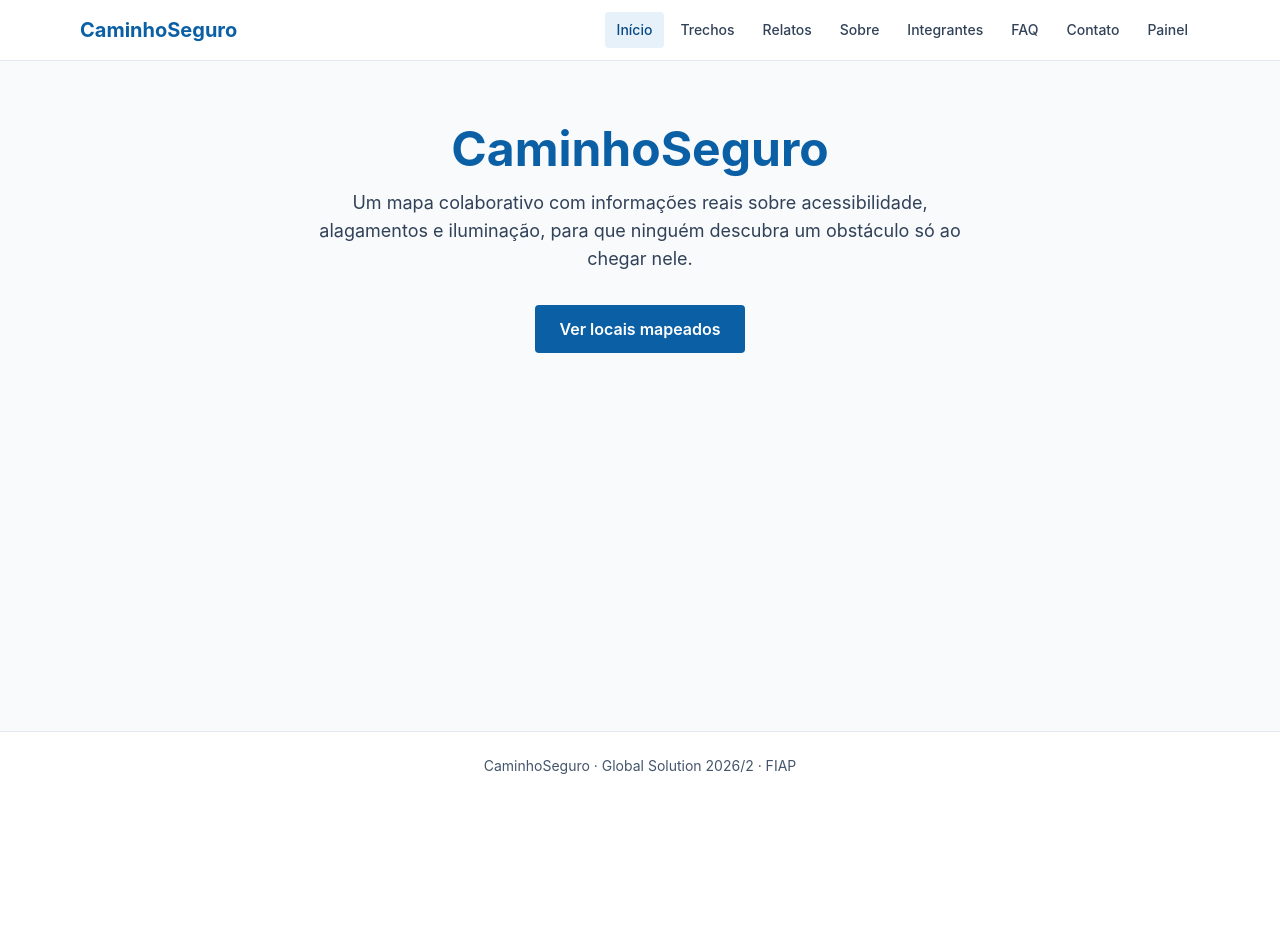
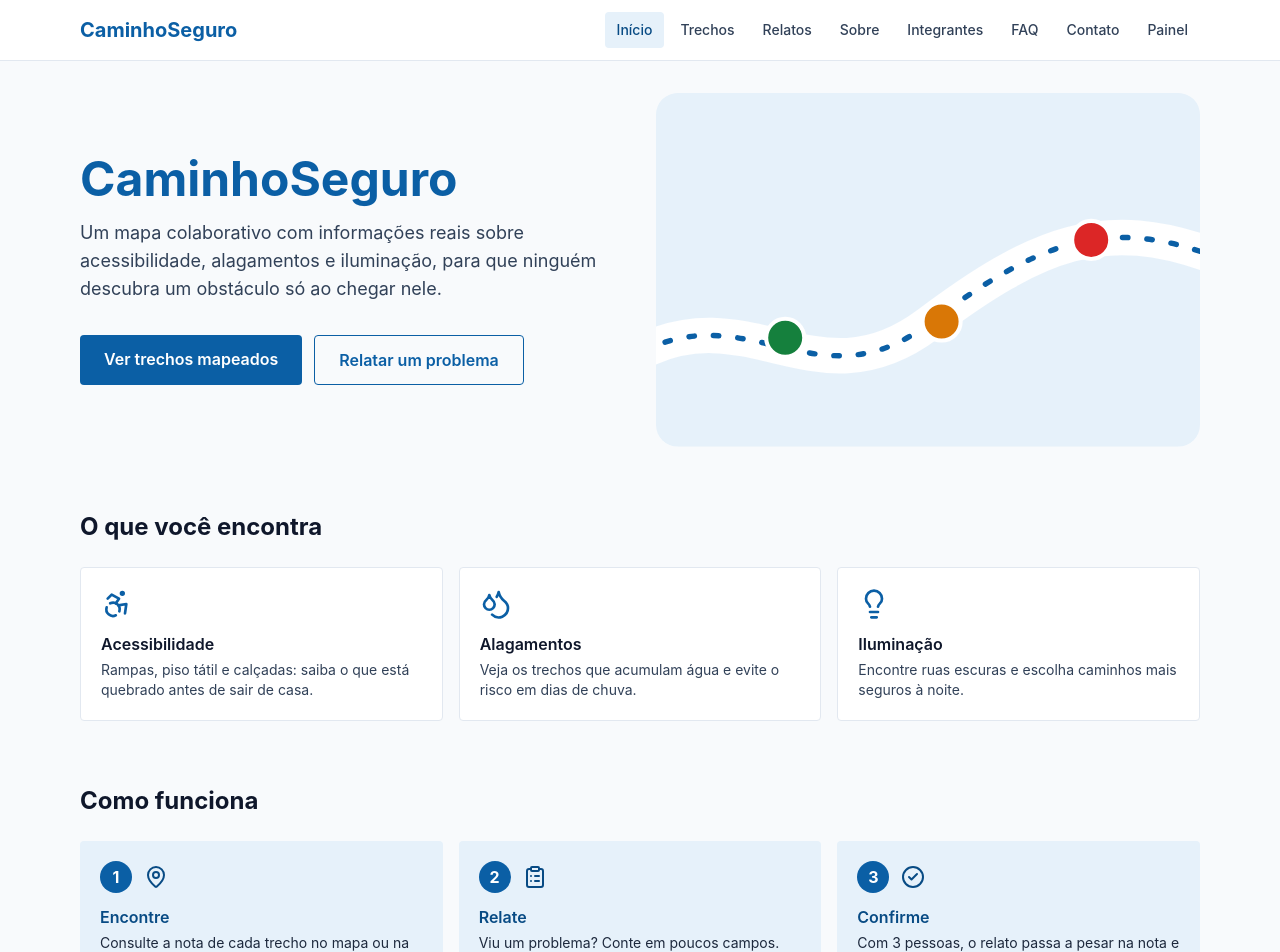
Before and after one commit to TailyniDev/caminhoseguro-front, a React (Vite) app: page / in a window 1280 px wide. Shown: the top 952 px of the page. Before the commit the page ends 800 px from the top, so only its background shows below. Built offline with nearby package versions, Linux system fonts and the light colour scheme; no server answers.

Commit message:
feat: redesenha a Home com ilustração, destaques e passo a passo

```diff
--- a/package.json
+++ b/package.json
@@ -12,6 +12,7 @@
   "dependencies": {
     "@tailwindcss/vite": "^4.3.5",
     "leaflet": "^1.9.4",
+    "lucide-react": "^1.73.0",
     "react": "^19.3.1",
     "react-dom": "^19.3.1",
     "react-hook-form": "^7.92.0",
--- /dev/null
+++ b/src/components/IlustracaoCaminho/index.tsx
@@ -0,0 +1,26 @@
+// Ilustração decorativa: um caminho com marcadores nas mesmas cores do mapa
+export default function IlustracaoCaminho() {
+  return (
+    <svg viewBox="0 0 400 260" aria-hidden="true" className="h-auto w-full">
+      <rect width="400" height="260" rx="16" fill="#e6f1fa" />
+      <path
+        d="M-10 190 C 70 150, 120 230, 200 170 S 330 90, 410 120"
+        fill="none"
+        stroke="#ffffff"
+        strokeWidth="26"
+        strokeLinecap="round"
+      />
+      <path
+        d="M-10 190 C 70 150, 120 230, 200 170 S 330 90, 410 120"
+        fill="none"
+        stroke="#0b5fa5"
+        strokeWidth="4"
+        strokeDasharray="4 14"
+        strokeLinecap="round"
+      />
+      <circle cx="95" cy="180" r="14" fill="#15803d" stroke="#ffffff" strokeWidth="3" />
+      <circle cx="210" cy="168" r="14" fill="#d97706" stroke="#ffffff" strokeWidth="3" />
+      <circle cx="320" cy="108" r="14" fill="#dc2626" stroke="#ffffff" strokeWidth="3" />
+    </svg>
+  )
+}
--- a/src/pages/Home/index.tsx
+++ b/src/pages/Home/index.tsx
@@ -1,19 +1,97 @@
 import { Link } from 'react-router'
+import { Accessibility, CheckCircle2, ClipboardList, Droplets, Lightbulb, MapPin } from 'lucide-react'
+import IlustracaoCaminho from '../../components/IlustracaoCaminho'
+
+const DESTAQUES = [
+  {
+    icone: Accessibility,
+    titulo: 'Acessibilidade',
+    texto: 'Rampas, piso tátil e calçadas: saiba o que está quebrado antes de sair de casa.',
+  },
+  {
+    icone: Droplets,
+    titulo: 'Alagamentos',
+    texto: 'Veja os trechos que acumulam água e evite o risco em dias de chuva.',
+  },
+  {
+    icone: Lightbulb,
+    titulo: 'Iluminação',
+    texto: 'Encontre ruas escuras e escolha caminhos mais seguros à noite.',
+  },
+]
+
+const PASSOS = [
+  { icone: MapPin, titulo: 'Encontre', texto: 'Consulte a nota de cada trecho no mapa ou na lista.' },
+  { icone: ClipboardList, titulo: 'Relate', texto: 'Viu um problema? Conte em poucos campos.' },
+  {
+    icone: CheckCircle2,
+    titulo: 'Confirme',
+    texto: 'Com 3 pessoas, o relato passa a pesar na nota e vai para a prefeitura.',
+  },
+]
 
 export default function Home() {
   return (
-    <section className="py-8 text-center">
+    <div className="space-y-16">
+      <section className="grid items-center gap-8 md:grid-cols-2">
+        <div>
           <h1 className="text-3xl font-bold text-primary md:text-5xl">CaminhoSeguro</h1>
-      <p className="mx-auto mt-4 max-w-2xl text-lg text-slate-700">
-        Um mapa colaborativo com informações reais sobre acessibilidade, alagamentos e
-        iluminação, para que ninguém descubra um obstáculo só ao chegar nele.
+          <p className="mt-4 text-lg text-slate-700">
+            Um mapa colaborativo com informações reais sobre acessibilidade, alagamentos e iluminação, para que
+            ninguém descubra um obstáculo só ao chegar nele.
           </p>
+          <div className="mt-8 flex flex-wrap gap-3">
             <Link
-        to="/locais"
-        className="mt-8 inline-block rounded bg-primary px-6 py-3 font-semibold text-white hover:bg-primary-dark"
+              to="/trechos"
+              className="rounded bg-primary px-6 py-3 font-semibold text-white hover:bg-primary-dark"
             >
-        Ver locais mapeados
+              Ver trechos mapeados
             </Link>
+            <Link
+              to="/relatos/novo"
+              className="rounded border border-primary px-6 py-3 font-semibold text-primary hover:bg-primary-bg"
+            >
+              Relatar um problema
+            </Link>
+          </div>
+        </div>
+        <IlustracaoCaminho />
       </section>
+
+      <section aria-labelledby="titulo-destaques">
+        <h2 id="titulo-destaques" className="mb-6 text-2xl font-bold">
+          O que você encontra
+        </h2>
+        <ul className="grid gap-4 md:grid-cols-3">
+          {DESTAQUES.map(({ icone: Icone, titulo, texto }) => (
+            <li key={titulo} className="rounded border border-slate-200 bg-white p-5">
+              <Icone aria-hidden="true" className="h-8 w-8 text-primary" />
+              <h3 className="mt-3 font-semibold">{titulo}</h3>
+              <p className="mt-1 text-sm text-slate-700">{texto}</p>
+            </li>
+          ))}
+        </ul>
+      </section>
+
+      <section aria-labelledby="titulo-passos">
+        <h2 id="titulo-passos" className="mb-6 text-2xl font-bold">
+          Como funciona
+        </h2>
+        <ol className="grid gap-4 md:grid-cols-3">
+          {PASSOS.map(({ icone: Icone, titulo, texto }, indice) => (
+            <li key={titulo} className="rounded bg-primary-bg p-5">
+              <div className="flex items-center gap-3">
+                <span className="flex h-8 w-8 items-center justify-center rounded-full bg-primary font-bold text-white">
+                  {indice + 1}
+                </span>
+                <Icone aria-hidden="true" className="h-6 w-6 text-primary-dark" />
+              </div>
+              <h3 className="mt-3 font-semibold text-primary-dark">{titulo}</h3>
+              <p className="mt-1 text-sm text-slate-800">{texto}</p>
+            </li>
+          ))}
+        </ol>
+      </section>
+    </div>
   )
 }
```
Also changed, not shown: 1 other file (tests, documents, lock files or other folders). Lines whose indentation alone changed are shown as unchanged.
